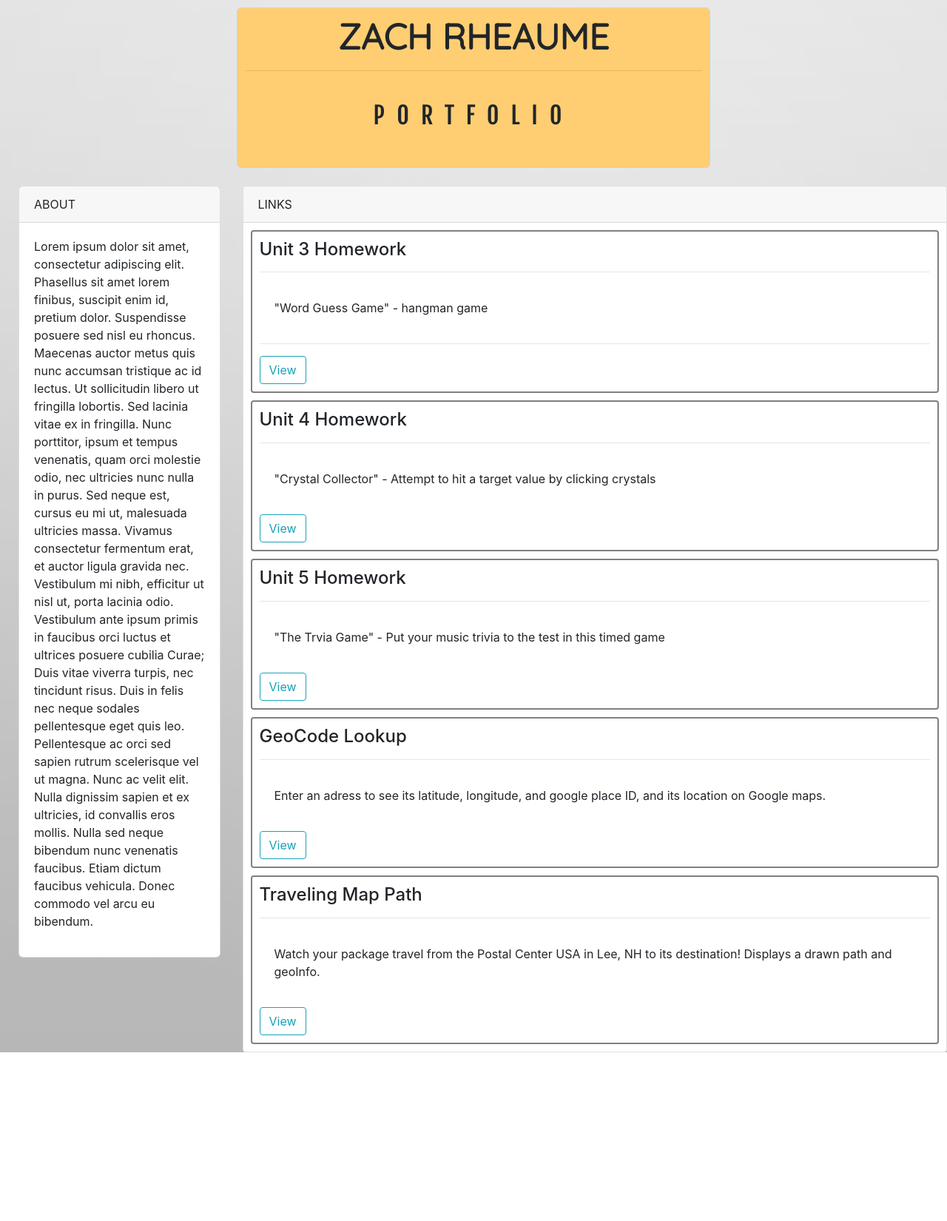
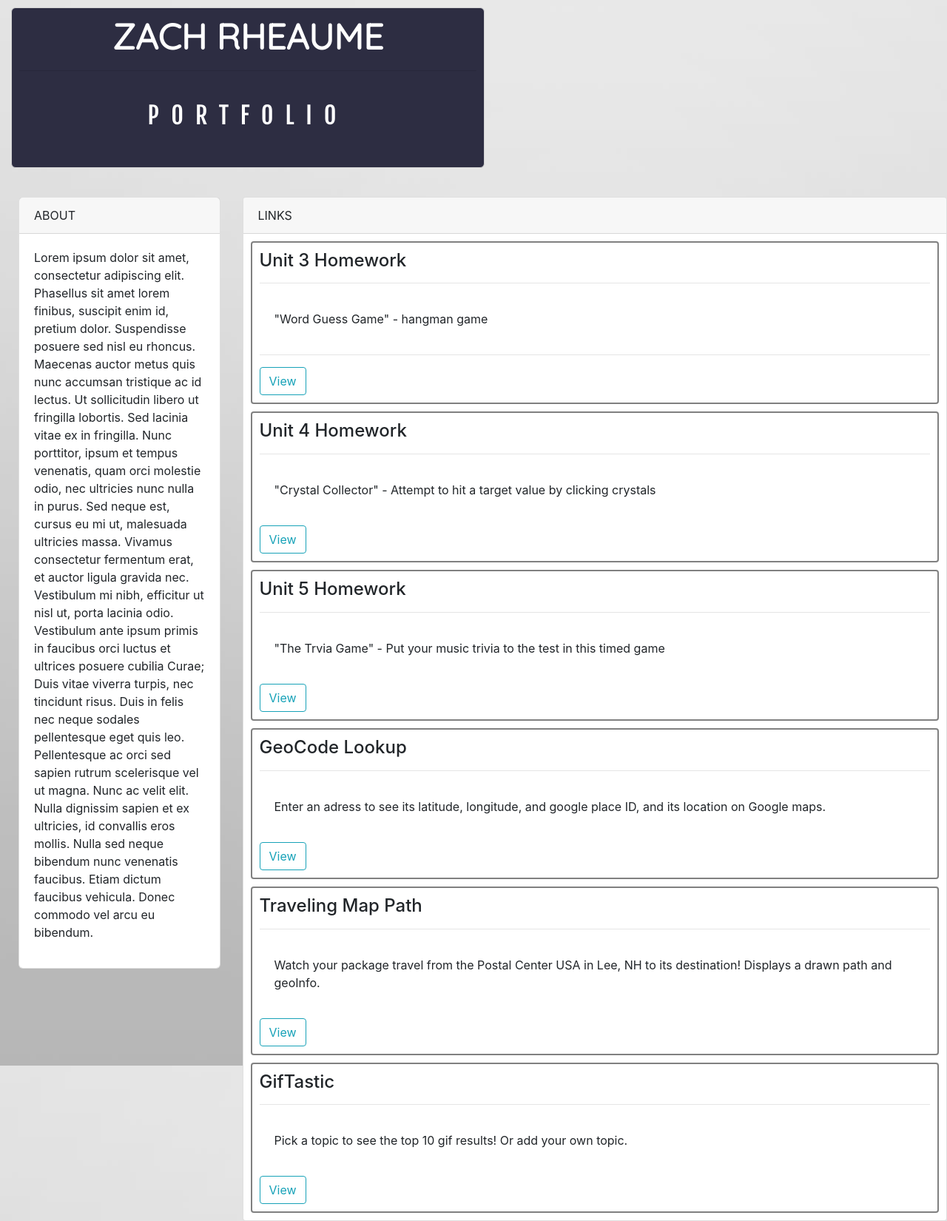
Before and after one commit to zrheaume/zrheaume.github.io, a plain HTML site: page index.html in a window 1280 px wide. Shown: the whole page at 74% size. Before the commit the page ends 1422 px from the top, so only its background shows below. Drawn offline with nearby package versions, Linux system fonts and the light colour scheme.

Commit message:
added link to most recent homework

```diff
--- a/assets/css/style.css
+++ b/assets/css/style.css
@@ -1,5 +1,5 @@
 header{
-    background: rgb(255, 206, 114);
+    background: rgb(45, 45, 66);
     border-radius: 6px;
 }
 
@@ -8,7 +8,7 @@ header{
 }
 
 .center{
-    margin: auto;
+    margin: 15px;
     width: 50%;
     border: 1px solid lightgray;
     padding: 10px;
@@ -21,20 +21,8 @@ header{
     border-radius: 4px;
 }
 
-.link-custom-header{
-
-}
-
 .link-custom-title{
     font-size: 24px;
-}
-
-.link-custom-body{
-
-}
-
-.link-custom-desc{
-
 }
 
 #page-top{
@@ -46,12 +34,14 @@ header{
     font-family: 'Quicksand', sans-serif;
     font-size: 48px;
     font-weight: 800;
+    color: white;
 }
 
 #header-subtext{
     font-family: 'Fjalla One', sans-serif;
     font-size: 32px;
     letter-spacing: 16px;
+    color: white;
 }
 
 #about-section{
--- a/index.html
+++ b/index.html
@@ -127,6 +127,18 @@
                                     <a class="btn btn-outline-info" href="https://zrheaume.github.io/drawMapPath">View </a>
                                 </div>
                             </div>
+                            <div class="link-custom">
+                                <div class="link-custom-header">
+                                    <h3 class="link-custom-title">GifTastic</h3>
+                                    <hr>
+                                </div>
+                                <div class="link-custom-body">
+                                    <p class="link-custom-desc">Pick a topic to see the top 10 gif results! Or add your own topic.</p>
+                                </div>
+                                <div>
+                                    <a class="btn btn-outline-info" href="https://zrheaume.github.io/GifTastic/"> View </a>
+                                </div>
+                            </div>
 <!-- Link template
                             <div class="link-custom">
                                 <div class="link-custom-header">
```
